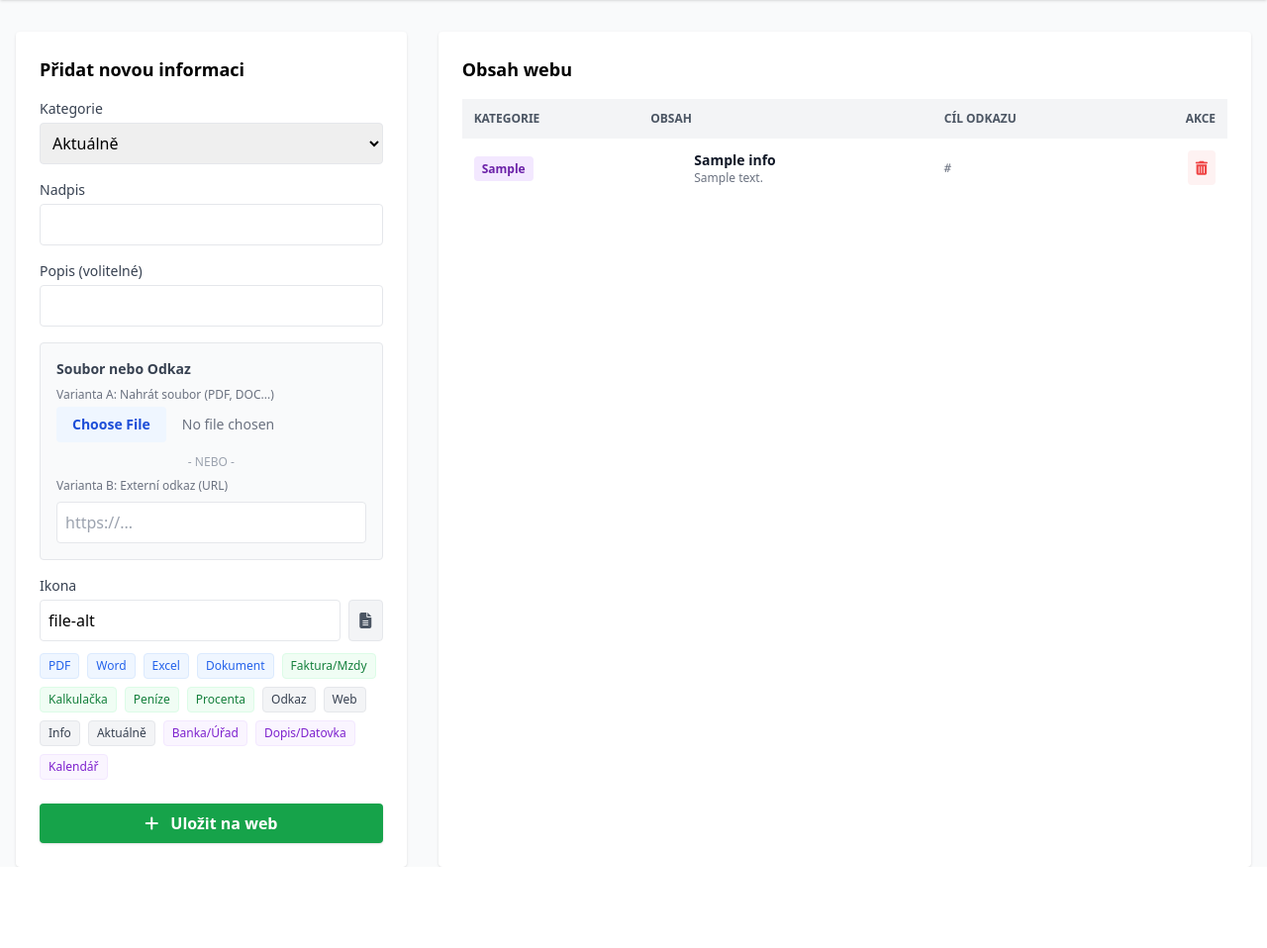
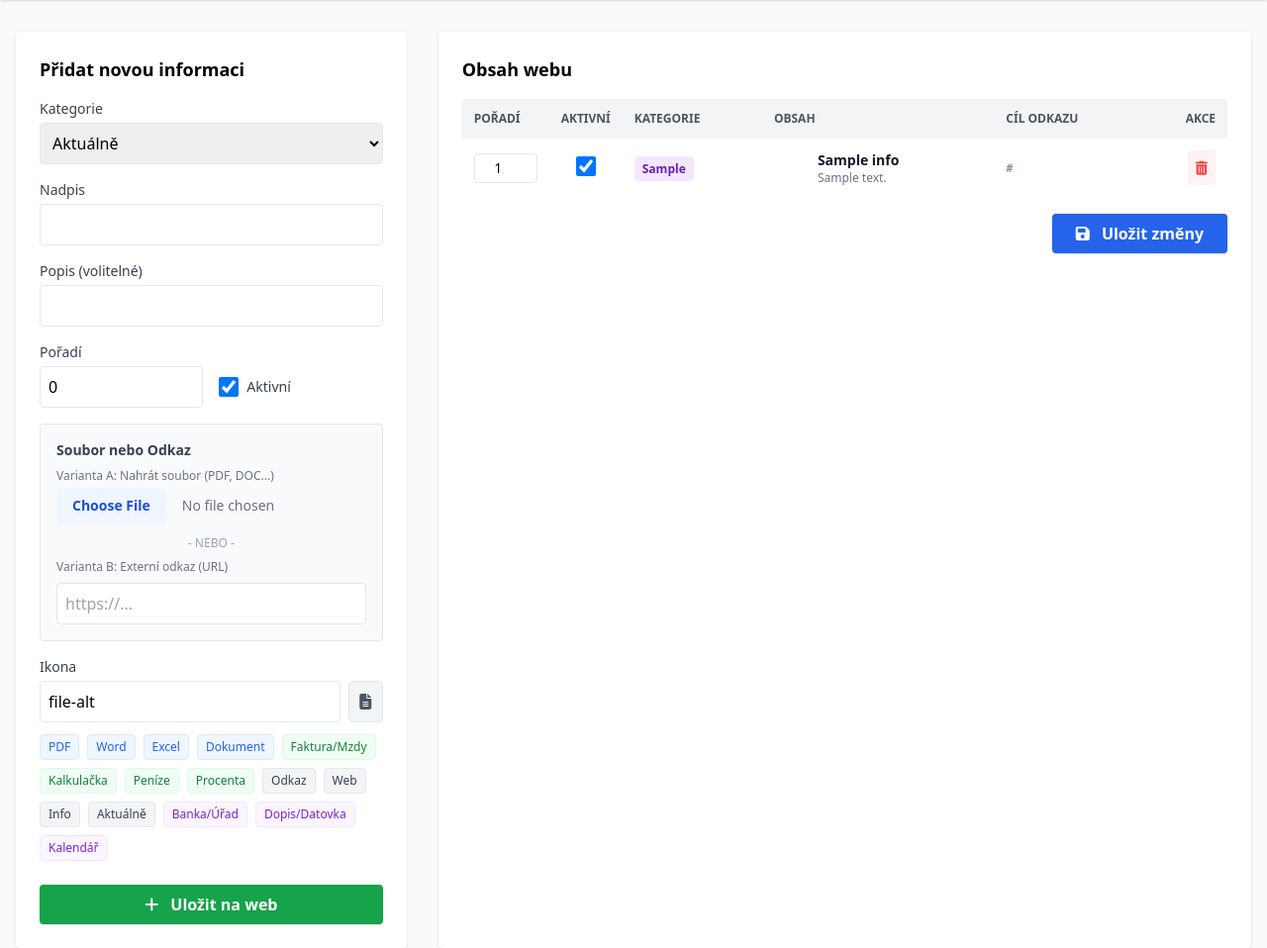
Before and after one commit to powizak/AxteaWeb2026, a PHP site: page /admin.php in a window 1280 px wide. Shown: the part 60-1018 px from the top of the page at 99% size. Before the commit the page ends 936 px from the top, so only its background shows below. Run offline with PHP 8.4, Linux system fonts and the light colour scheme; the visitor is signed in with stand-in values (Sample User, id 1); tables that the repository leaves empty or names only in its code hold one stand-in row (values such as "Sample post"); some libraries are stand-ins or nearby versions.

Commit message:
added the functionallity for active/unactive practical_info + sorting (over the whole web)

```diff
--- a/admin.php
+++ b/admin.php
@@ -80,19 +80,43 @@ if ($_SERVER['REQUEST_METHOD'] === 'POST' && isset($_POST['add_item']) && isset(
         if (empty($link)) {
             $error = "Musíte zadat odkaz nebo nahrát soubor.";
         } else {
-            $sql = "INSERT INTO practical_info (category, title, description, link, icon) VALUES (?, ?, ?, ?, ?)";
+            $sql = "INSERT INTO practical_info (category, title, description, link, icon, sort_order, is_active) VALUES (?, ?, ?, ?, ?, ?, ?)";
             $stmt = $pdo->prepare($sql);
             $stmt->execute([
                 $_POST['category'],
                 $_POST['title'],
                 $_POST['description'],
                 $link,
-                $_POST['icon']
+                $_POST['icon'],
+                (int)$_POST['sort_order'],
+                isset($_POST['is_active']) ? 1 : 0
             ]);
             header("Location: admin.php?success=1");
             exit;
         }
     }
+}
+
+// --- HROMADNÁ ÚPRAVA (POŘADÍ A AKTIVITA) ---
+if ($_SERVER['REQUEST_METHOD'] === 'POST' && isset($_POST['update_items']) && isset($_SESSION['user_id'])) {
+    if (isset($_POST['items']) && is_array($_POST['items'])) {
+        $sql = "UPDATE practical_info SET sort_order = ?, is_active = ? WHERE id = ?";
+        $stmt = $pdo->prepare($sql);
+
+        foreach ($_POST['items'] as $id => $data) {
+            $sortOrder = intval($data['sort_order']);
+            $isActive = isset($data['is_active']) ? 1 : 0;
+            $stmt->execute([$sortOrder, $isActive, $id]);
+        }
+        $success = "Změny byly uloženy.";
+        // Refresh pro zobrazení změn
+        header("Location: admin.php?success_update=1");
+        exit;
+    }
+}
+
+if (isset($_GET['success_update'])) {
+    $success = "Změny byly úspěšně uloženy.";
 }
 
 // --- SMAZÁNÍ POLOŽKY ---
@@ -203,6 +227,19 @@ exit;
                     <input type="text" name="description" class="w-full border p-2 rounded mt-1">
                 </div>
 
+                <div class="flex gap-4 mb-4">
+                    <div class="w-1/2">
+                        <label class="block text-sm font-medium text-gray-700">Pořadí</label>
+                        <input type="number" name="sort_order" class="w-full border p-2 rounded mt-1" value="0">
+                    </div>
+                    <div class="w-1/2 flex items-center mt-6">
+                        <label class="flex items-center cursor-pointer select-none">
+                            <input type="checkbox" name="is_active" class="w-5 h-5 text-blue-600 rounded focus:ring-blue-500" checked>
+                            <span class="ml-2 text-sm text-gray-700">Aktivní</span>
+                        </label>
+                    </div>
+                </div>
+
                 <!-- Sekce pro soubor nebo odkaz -->
                 <div class="mb-4 p-4 bg-gray-50 rounded border border-gray-200">
                     <label class="block text-sm font-bold text-gray-700 mb-2">Soubor nebo Odkaz</label>
@@ -263,10 +300,13 @@ exit;
         <!-- Seznam -->
         <div class="lg:col-span-2 bg-white p-6 rounded shadow">
             <h2 class="text-lg font-bold mb-4">Obsah webu</h2>
+            <form method="post">
                 <div class="overflow-x-auto">
                     <table class="min-w-full text-sm text-left">
                         <thead class="bg-gray-100 text-gray-600 uppercase text-xs">
                             <tr>
+                                <th class="p-3">Pořadí</th>
+                                <th class="p-3">Aktivní</th>
                                 <th class="p-3">Kategorie</th>
                                 <th class="p-3">Obsah</th>
                                 <th class="p-3">Cíl odkazu</th>
@@ -275,11 +315,17 @@ exit;
                         </thead>
                         <tbody class="divide-y divide-gray-200">
                             <?php
-                        $items = $pdo->query("SELECT * FROM practical_info ORDER BY category, id DESC")->fetchAll();
+                            $items = $pdo->query("SELECT * FROM practical_info ORDER BY category, sort_order ASC, id DESC")->fetchAll();
                             foreach($items as $item):
                                 $isUpload = strpos($item['link'], $uploadDir) === 0;
                             ?>
                             <tr class="hover:bg-gray-50 transition">
+                                <td class="p-3 w-20">
+                                    <input type="number" name="items[<?= $item['id'] ?>][sort_order]" value="<?= $item['sort_order'] ?>" class="w-16 border p-1 rounded text-center">
+                                </td>
+                                <td class="p-3 w-16 text-center">
+                                    <input type="checkbox" name="items[<?= $item['id'] ?>][is_active]" value="1" <?= $item['is_active'] ? 'checked' : '' ?> class="w-5 h-5 text-blue-600 rounded cursor-pointer">
+                                </td>
                                 <td class="p-3">
                                     <span class="px-2 py-1 rounded text-xs font-bold
                                         <?= $item['category'] == 'aktualne' ? 'bg-blue-100 text-blue-800' :
@@ -314,6 +360,12 @@ exit;
                         </tbody>
                     </table>
                 </div>
+                <div class="mt-4 text-right">
+                    <button type="submit" name="update_items" class="bg-blue-600 text-white px-6 py-2 rounded hover:bg-blue-700 font-bold shadow transition">
+                        <i class="fas fa-save mr-2"></i> Uložit změny
+                    </button>
+                </div>
+            </form>
         </div>
 
     </div>
--- a/api.php
+++ b/api.php
@@ -21,7 +21,7 @@ try {
 
 // Získání dat
 try {
-    $stmt = $pdo->query("SELECT * FROM practical_info ORDER BY sort_order ASC, id DESC");
+    $stmt = $pdo->query("SELECT * FROM practical_info WHERE is_active = 1 ORDER BY sort_order ASC, id DESC");
     $data = $stmt->fetchAll();
 
     // Rozdělení do kategorií
--- /dev/null
+++ b/update_db.sql
@@ -0,0 +1,3 @@
+-- Add sort_order and is_active columns to practical_info table
+ALTER TABLE practical_info ADD COLUMN sort_order INT DEFAULT 0;
+ALTER TABLE practical_info ADD COLUMN is_active TINYINT(1) DEFAULT 1;
```
Also changed, not shown: implementation_plan.md (added, +39 -0 lines), init_db.sql (added, +35 -0 lines). Lines whose indentation alone changed are shown as unchanged.
